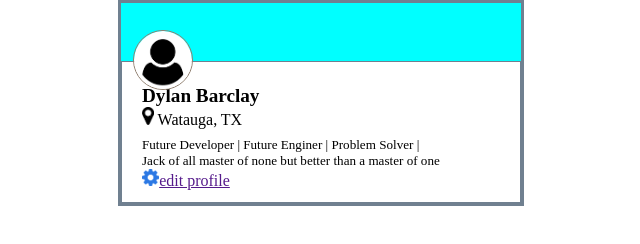
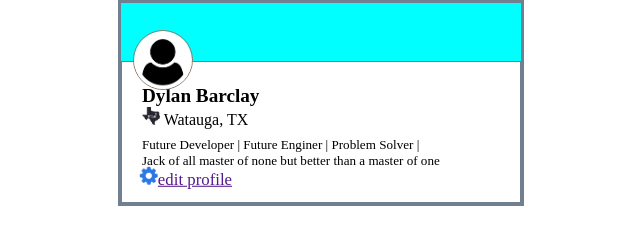
Before and after one commit to Dylan-Barclay/User-Card, a plain HTML site: page index.html in a window 1280 px wide. In both pictures the pointer is over the element "edit profile". Shown: the full height of the page, 319-959 px from the left. Drawn offline with Linux system fonts and the light colour scheme.

Commit message:
change location icon and added transform for settings

```diff
--- a/index.html
+++ b/index.html
@@ -18,7 +18,7 @@
                     <h1>Dylan Barclay</h1>
                 </div>
                 <div class = "location">
-                    <img src="icon\map-marker.png" alt="">
+                    <img src="icon\Texas.jpg" alt="">
                     Watauga, TX
                 </div>
                 <div><p>Future Developer | Future Enginer | Problem Solver |</p>
--- a/style.css
+++ b/style.css
@@ -57,3 +57,8 @@
 .settings > a > img{
     height: 20%;
 }
+
+.settings:hover{
+    transform: scale(1.05);
+    transition: .1s;
+}
```
Also changed, not shown: icon/Texas.jpg (added).
